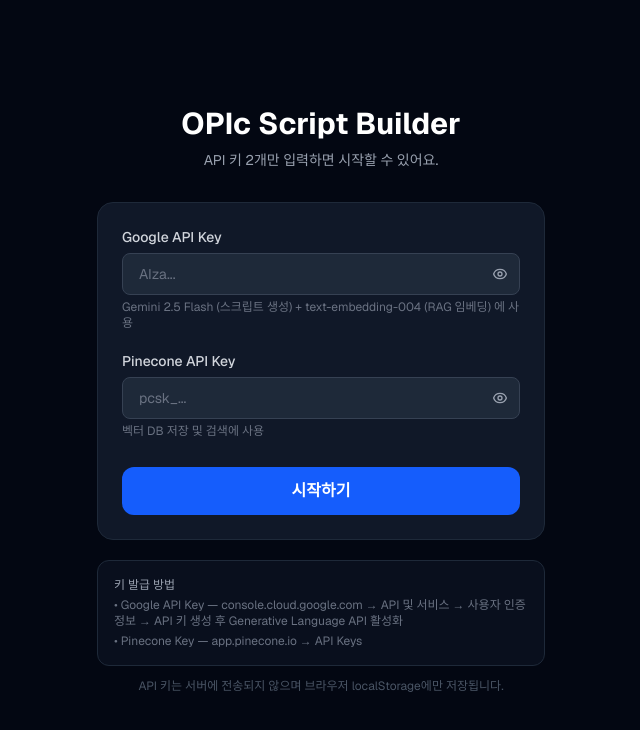
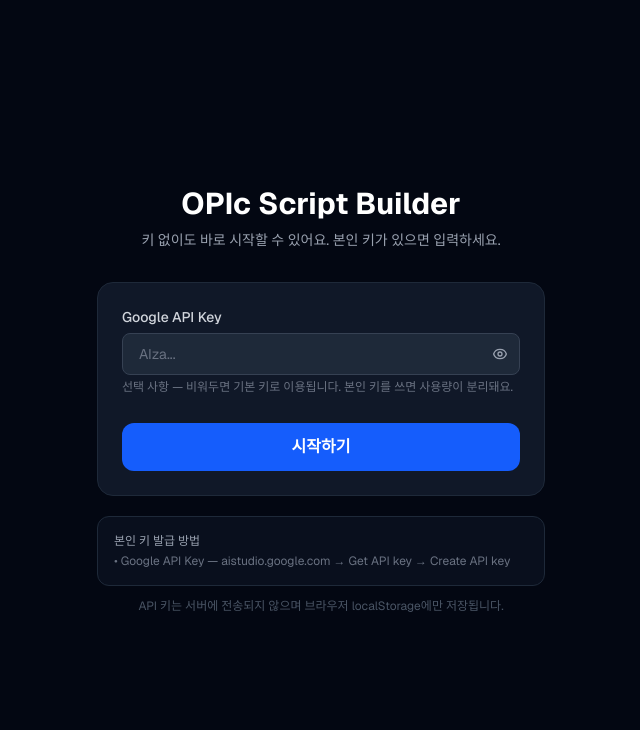
Before and after one commit to narae23/opic-app, a Next.js app: page /setup in a window 1280 px wide. Shown: the top 730 px of the page, without its empty margins (319-959 px from the left). Built offline with nearby package versions, Linux system fonts and the light colour scheme.

Commit message:
feat: optional Google key, default key via server env var

```diff
--- a/app/api/embed/route.ts
+++ b/app/api/embed/route.ts
@@ -23,10 +23,13 @@ async function embedResult(result: ParseResult, googleKey: string, pineconeKey:
 
 export async function POST(req: NextRequest) {
   const googleKey = req.headers.get("x-google-key") ?? "";
-  const pineconeKey = req.headers.get("x-pinecone-key") ?? "";
+  const pineconeKey = process.env.PINECONE_API_KEY ?? "";
 
-  if (!googleKey || !pineconeKey) {
-    return NextResponse.json({ error: "Missing Google or Pinecone key" }, { status: 400 });
+  if (!googleKey) {
+    return NextResponse.json({ error: "Missing Google API key" }, { status: 400 });
+  }
+  if (!pineconeKey) {
+    return NextResponse.json({ error: "Server misconfigured: PINECONE_API_KEY not set" }, { status: 500 });
   }
 
   const contentType = req.headers.get("content-type") ?? "";
--- a/app/api/generate/route.ts
+++ b/app/api/generate/route.ts
@@ -4,11 +4,14 @@ import { generateScript } from "@/lib/script_generator";
 import { TopicProfile } from "@/lib/storage";
 
 export async function POST(req: NextRequest) {
-  const googleKey = req.headers.get("x-google-key") ?? "";
-  const pineconeKey = req.headers.get("x-pinecone-key") ?? "";
+  const googleKey = req.headers.get("x-google-key") || process.env.GOOGLE_DEFAULT_API_KEY || "";
+  const pineconeKey = process.env.PINECONE_API_KEY ?? "";
 
-  if (!googleKey || !pineconeKey) {
-    return NextResponse.json({ error: "Missing API keys" }, { status: 400 });
+  if (!googleKey) {
+    return NextResponse.json({ error: "Google API 키가 필요합니다. /setup에서 키를 입력해주세요." }, { status: 400 });
+  }
+  if (!pineconeKey) {
+    return NextResponse.json({ error: "Server misconfigured: PINECONE_API_KEY not set" }, { status: 500 });
   }
 
   const body = (await req.json()) as {
--- a/app/page.tsx
+++ b/app/page.tsx
@@ -2,17 +2,12 @@
 
 import { useEffect } from "react";
 import { useRouter } from "next/navigation";
-import { getApiKeys, getUserProfile } from "@/lib/storage";
+import { getUserProfile } from "@/lib/storage";
 
 export default function RootPage() {
   const router = useRouter();
 
   useEffect(() => {
-    const keys = getApiKeys();
-    if (!keys?.google || !keys?.pinecone) {
-      router.replace("/setup");
-      return;
-    }
     const profile = getUserProfile();
     if (!profile?.target_level || !profile.selected_topics?.length) {
       router.replace("/onboarding");
--- a/app/scripts/page.tsx
+++ b/app/scripts/page.tsx
@@ -45,7 +45,7 @@ function ScriptsContent() {
 
   const handleGenerate = async () => {
     const keys = getApiKeys();
-    if (!keys?.google || !keys?.pinecone) {
+    if (!keys?.google) {
       setError("API 키가 설정되지 않았습니다. /setup으로 이동하세요.");
       return;
     }
@@ -62,7 +62,6 @@ function ScriptsContent() {
         headers: {
           "Content-Type": "application/json",
           "x-google-key": keys.google,
-          "x-pinecone-key": keys.pinecone,
         },
         body: JSON.stringify({ topic, questionType, targetLevel, topicProfile }),
       });
--- a/app/setup/page.tsx
+++ b/app/setup/page.tsx
@@ -6,17 +6,13 @@ import { setApiKeys, getUserProfile } from "@/lib/storage";
 
 export default function SetupPage() {
   const router = useRouter();
-  const [keys, setKeys] = useState({ google: "", pinecone: "" });
+  const [googleKey, setGoogleKey] = useState("");
   const [saving, setSaving] = useState(false);
-  const [showKeys, setShowKeys] = useState({ google: false, pinecone: false });
+  const [showKey, setShowKey] = useState(false);
 
   const handleSave = () => {
-    if (!keys.google || !keys.pinecone) {
-      alert("모든 API 키를 입력해주세요.");
-      return;
-    }
     setSaving(true);
-    setApiKeys(keys);
+    setApiKeys({ google: googleKey });
     const profile = getUserProfile();
     if (!profile?.target_level) {
       router.replace("/onboarding");
@@ -25,49 +21,33 @@ export default function SetupPage() {
     }
   };
 
-  const fields = [
-    {
-      key: "google" as const,
-      label: "Google API Key",
-      placeholder: "AIza...",
-      hint: "Gemini 2.5 Flash (스크립트 생성) + text-embedding-004 (RAG 임베딩) 에 사용",
-    },
-    {
-      key: "pinecone" as const,
-      label: "Pinecone API Key",
-      placeholder: "pcsk_...",
-      hint: "벡터 DB 저장 및 검색에 사용",
-    },
-  ];
-
   return (
     <div className="min-h-screen bg-gray-950 flex items-center justify-center p-4">
       <div className="w-full max-w-md">
         <div className="text-center mb-8">
           <h1 className="text-3xl font-bold text-white mb-2">OPIc Script Builder</h1>
-          <p className="text-gray-400 text-sm">API 키 2개만 입력하면 시작할 수 있어요.</p>
+          <p className="text-gray-400 text-sm">키 없이도 바로 시작할 수 있어요. 본인 키가 있으면 입력하세요.</p>
         </div>
 
         <div className="bg-gray-900 rounded-2xl p-6 space-y-5 border border-gray-800">
-          {fields.map(({ key, label, placeholder, hint }) => (
-            <div key={key}>
+          <div>
             <label className="block text-sm font-medium text-gray-300 mb-1.5">
-                {label}
+              Google API Key
             </label>
             <div className="relative">
               <input
-                  type={showKeys[key] ? "text" : "password"}
-                  value={keys[key]}
-                  onChange={(e) => setKeys((prev) => ({ ...prev, [key]: e.target.value }))}
-                  placeholder={placeholder}
+                type={showKey ? "text" : "password"}
+                value={googleKey}
+                onChange={(e) => setGoogleKey(e.target.value)}
+                placeholder="AIza..."
                 className="w-full bg-gray-800 border border-gray-700 rounded-lg px-4 py-2.5 text-white placeholder-gray-500 focus:outline-none focus:border-blue-500 pr-10 text-sm"
               />
               <button
                 type="button"
-                  onClick={() => setShowKeys((prev) => ({ ...prev, [key]: !prev[key] }))}
+                onClick={() => setShowKey((v) => !v)}
                 className="absolute right-3 top-1/2 -translate-y-1/2 text-gray-400 hover:text-gray-200"
               >
-                  {showKeys[key] ? (
+                {showKey ? (
                   <svg className="w-4 h-4" fill="none" stroke="currentColor" viewBox="0 0 24 24">
                     <path strokeLinecap="round" strokeLinejoin="round" strokeWidth={2} d="M13.875 18.825A10.05 10.05 0 0112 19c-4.478 0-8.268-2.943-9.543-7a9.97 9.97 0 011.563-3.029m5.858.908a3 3 0 114.243 4.243M9.878 9.878l4.242 4.242M9.88 9.88l-3.29-3.29m7.532 7.532l3.29 3.29M3 3l3.59 3.59m0 0A9.953 9.953 0 0112 5c4.478 0 8.268 2.943 9.543 7a10.025 10.025 0 01-4.132 5.411m0 0L21 21" />
                   </svg>
@@ -79,9 +59,8 @@ export default function SetupPage() {
                 )}
               </button>
             </div>
-              <p className="mt-1 text-xs text-gray-500">{hint}</p>
+            <p className="mt-1 text-xs text-gray-500">선택 사항 — 비워두면 기본 키로 이용됩니다. 본인 키를 쓰면 사용량이 분리돼요.</p>
           </div>
-          ))}
 
           <button
             onClick={handleSave}
@@ -93,9 +72,8 @@ export default function SetupPage() {
         </div>
 
         <div className="mt-5 bg-gray-900/50 rounded-xl p-4 border border-gray-800 text-xs text-gray-500 space-y-1">
-          <p className="font-medium text-gray-400">키 발급 방법</p>
-          <p>• Google API Key — console.cloud.google.com → API 및 서비스 → 사용자 인증정보 → API 키 생성 후 Generative Language API 활성화</p>
-          <p>• Pinecone Key — app.pinecone.io → API Keys</p>
+          <p className="font-medium text-gray-400">본인 키 발급 방법</p>
+          <p>• Google API Key — aistudio.google.com → Get API key → Create API key</p>
         </div>
 
         <p className="text-center text-xs text-gray-600 mt-3">
--- a/lib/storage.ts
+++ b/lib/storage.ts
@@ -2,7 +2,6 @@
 
 export interface ApiKeys {
   google: string;
-  pinecone: string;
 }
 
 export interface UserProfile {
```
Lines whose indentation alone changed are shown as unchanged.
